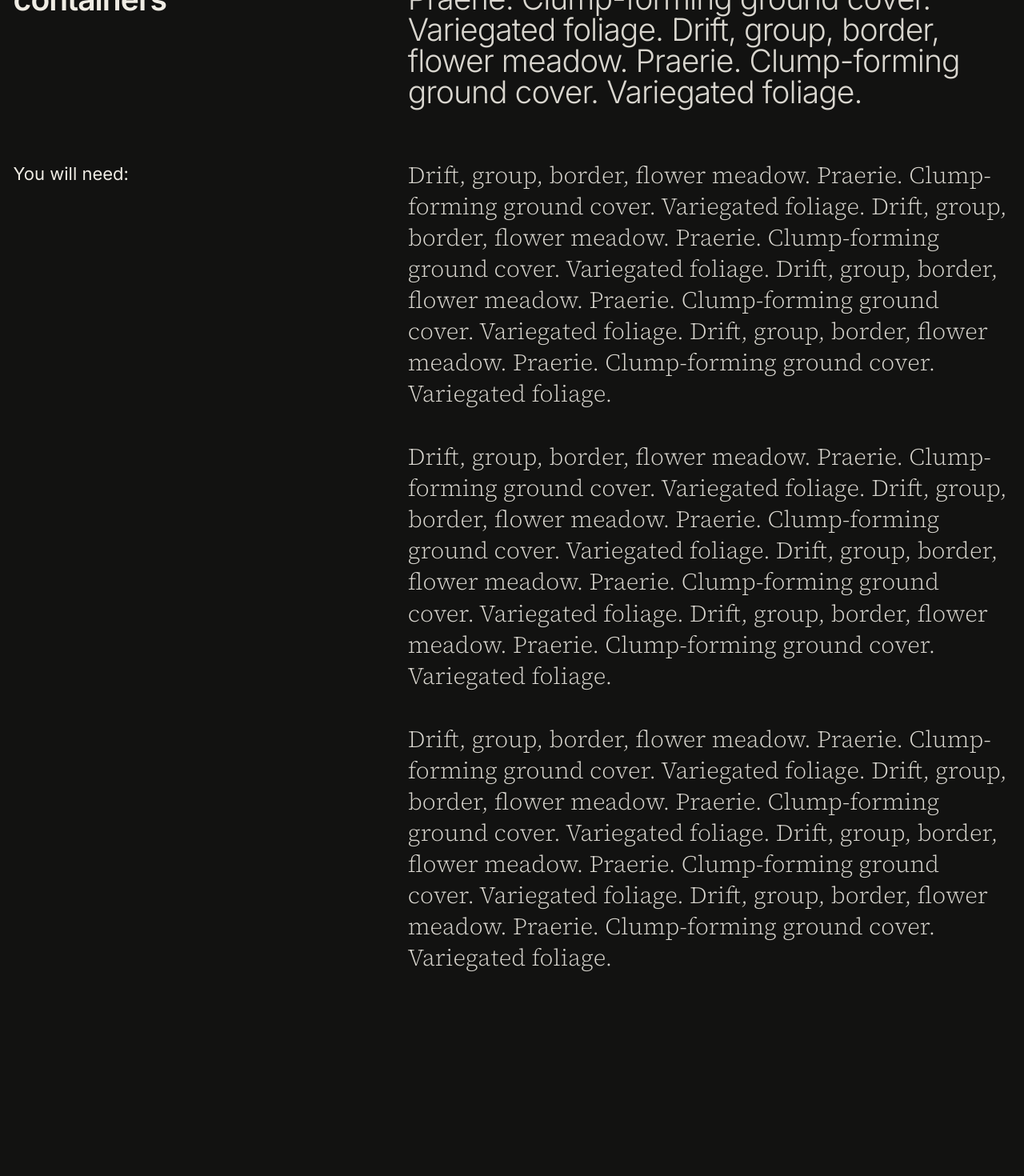
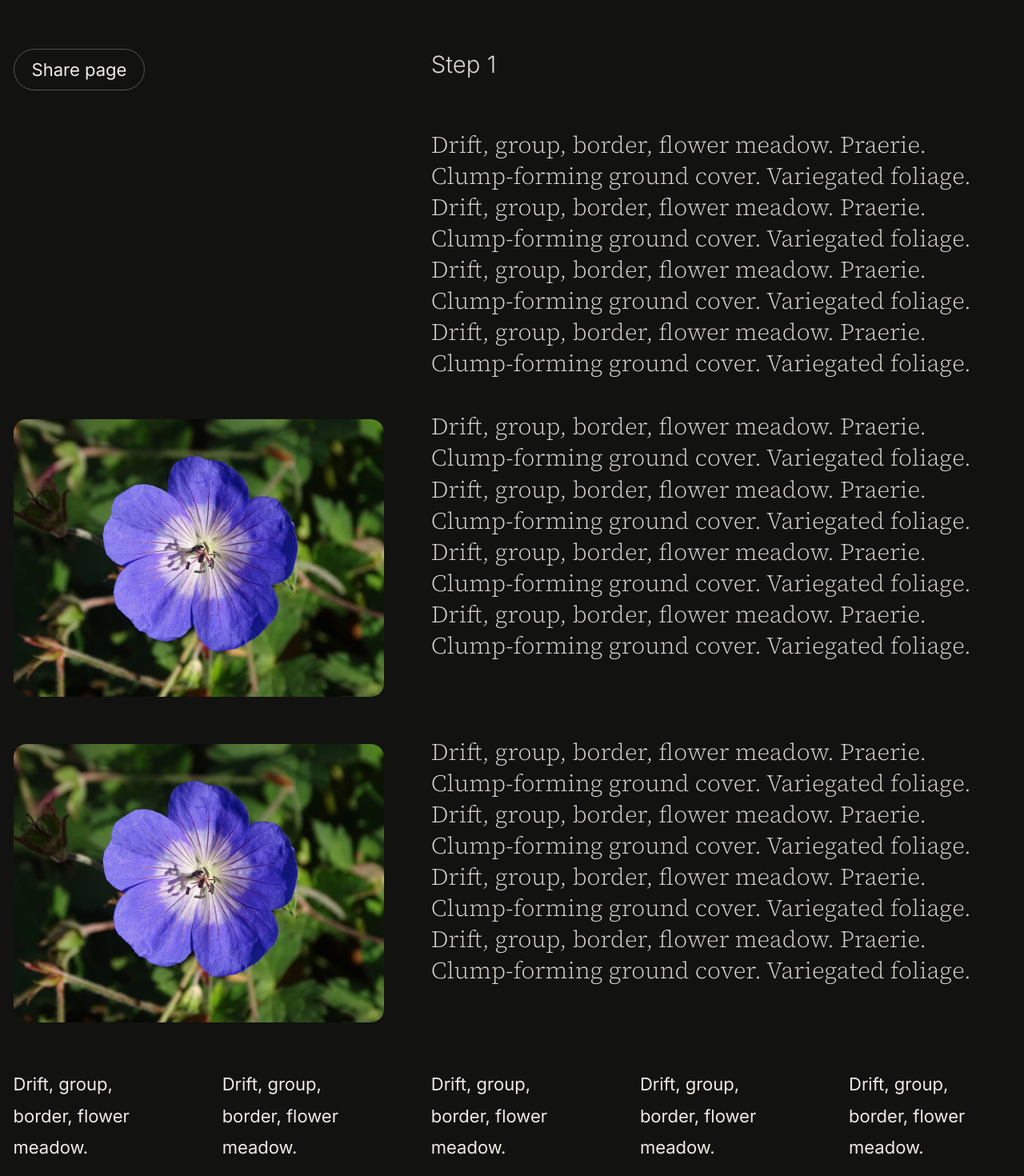
Before and after one commit to bobbyvanrijn/hardyards, a Next.js app: page /playground in a window 1280 px wide. Shown: the part 196-1666 px from the top of the page at 80% size. Before the commit the page ends 1420 px from the top, so only its background shows below. Built offline with nearby package versions, Linux system fonts and the light colour scheme.

Commit message:
feature: Share button

```diff
--- a/pages/playground.module.css
+++ b/pages/playground.module.css
@@ -5,10 +5,12 @@
     gap: calc(var(--grid-unit) * 1.5);
     line-height: var(--grid-unit);
 
-    margin: 0 var(--scale-7) var(--scale-7);
-    padding-top: var(--scale-5);
+    padding: 0 var(--scale-7) var(--scale-7);
+    /* background: rgb(var(--white));
+    color: rgb(var(--black)); */
 
-    border-top: 1px solid rgb(var(--white) / var(--alpha-3));
+    /* padding-top: var(--scale-5); */
+    /* border-top: 1px solid rgb(var(--white) / var(--alpha-3)); */
 
     /* background-image: linear-gradient(red 0%, red 5%, transparent 5%, transparent 50%, red 50%, red 52.5%, transparent 52.5%, transparent); */
     background-size: 100% var(--grid-unit);
@@ -18,7 +20,7 @@
 
 @media screen and (min-width: 50rem) {
     .playground {
-        grid-template-columns: 5fr 3fr 5fr;
+        grid-template-columns: repeat(5, 1fr);
     }
 }
 
@@ -37,14 +39,17 @@
 }
 
 .playground img {
-    border-radius: var(--scale-5);
+    border-radius: var(--scale-7);
     display: block;
     max-width: 100%;
-    width: 100%;
-    height: 400px;
+    height: 100%;
     object-fit: cover;
-    /* grid-column: 1/2; */
-    grid-column: 2/4;
+}
+
+@media screen and (min-width: 50rem) {
+    .playground img {
+        grid-column: 1/3;
+    }
 }
 
 .playgroundParagraph {
@@ -76,6 +81,6 @@
 @media screen and (min-width: 50rem) {
     .playgroundParagraph,
     .playgroundLead {
-        grid-column: 2/4;
+        grid-column: 3/6;
     }
 }
--- a/pages/playground.tsx
+++ b/pages/playground.tsx
@@ -1,37 +1,91 @@
+import { useRouter } from 'next/router';
+
 import HeaderSpacer from '../components/HeaderSpacer';
 import Image from 'next/image';
 import styles from './playground.module.css';
 
 export default function Playground() {
+    const router = useRouter();
+
+    async function share() {
+        const sharable = {
+            title: 'Playground',
+            text: 'Description',
+            url: router.route
+        };
+        try {
+            await navigator.share( sharable );
+        } catch (err) {
+            console.error(err);
+        }
+    }
     return (
         <>
             <HeaderSpacer />
             <div className={styles.playground}>
                 <div className={styles.playgroundTitle}>
                     <div className='trim-both'>
-                        Sowing seeds in containers
+                        Geranium ‘Rozanne’
                     </div>
                 </div>
 
                 <p className={`${styles.playgroundLead} trim-both trim-both--source`}>
-                    Drift, group, border, flower meadow. Praerie. Clump-forming ground cover. Variegated foliage. Drift, group, border, flower meadow. Praerie. Clump-forming ground cover. Variegated foliage.
+                    Hybrid of Geranium himalayense and Geranium wallichianum ‘Buxton&apos;s variety’
                 </p>
+                <div>
+                    <div onClick={share} className='pill'>
+                        <div className='trim-both'>Share page</div>
+                    </div>
+                </div>
 
-                <div>
-                    <div className='trim-both'>You will need:</div>
+                {/* FIELD */}
+                <div className={`${styles.playgroundParagraph}`}>
+                    Step 1
                 </div>
 
                 <p className={`${styles.playgroundParagraph} body-text trim-both trim-both--source`}>
                     Drift, group, border, flower meadow. Praerie. Clump-forming ground cover. Variegated foliage. Drift, group, border, flower meadow. Praerie. Clump-forming ground cover. Variegated foliage. Drift, group, border, flower meadow. Praerie. Clump-forming ground cover. Variegated foliage. Drift, group, border, flower meadow. Praerie. Clump-forming ground cover. Variegated foliage.
                 </p>
+                {/* / FIELD */}
+
+                <Image
+                    src={'/images/geranium-rozanne.webp'}
+                    sizes='(max-width: 768px) 100vw, (max-width: 1200px) 50vw, 33vw'
+                    alt="Featured image"
+                    height={800}
+                    width={1416}
+                />
 
                 <p className={`${styles.playgroundParagraph} body-text trim-both trim-both--source`}>
                     Drift, group, border, flower meadow. Praerie. Clump-forming ground cover. Variegated foliage. Drift, group, border, flower meadow. Praerie. Clump-forming ground cover. Variegated foliage. Drift, group, border, flower meadow. Praerie. Clump-forming ground cover. Variegated foliage. Drift, group, border, flower meadow. Praerie. Clump-forming ground cover. Variegated foliage.
                 </p>
 
+                <Image
+                    src={'/images/geranium-rozanne.webp'}
+                    sizes='(max-width: 768px) 100vw, (max-width: 1200px) 50vw, 33vw'
+                    alt="Featured image"
+                    height={800}
+                    width={1416}
+                />
+
                 <p className={`${styles.playgroundParagraph} body-text trim-both trim-both--source`}>
                     Drift, group, border, flower meadow. Praerie. Clump-forming ground cover. Variegated foliage. Drift, group, border, flower meadow. Praerie. Clump-forming ground cover. Variegated foliage. Drift, group, border, flower meadow. Praerie. Clump-forming ground cover. Variegated foliage. Drift, group, border, flower meadow. Praerie. Clump-forming ground cover. Variegated foliage.
                 </p>
+                <div>
+                    Drift, group, border, flower meadow.
+                </div>
+                <div>
+                    Drift, group, border, flower meadow.
+                </div>
+                <div>
+                    Drift, group, border, flower meadow.
+                </div>
+                <div>
+                    Drift, group, border, flower meadow.
+                </div>
+                <div>
+                    Drift, group, border, flower meadow.
+                </div>
             </div>
         </>
     )
--- a/styles/globals.css
+++ b/styles/globals.css
@@ -258,6 +258,6 @@ figcaption {
     display: inline-block;
     border-radius: var(--scale-5);
     padding: var(--scale-7) var(--scale-6);
-    border: 1px solid;
+    border: 1px solid rgb(var(--white) / .3);
     color: rgb(var(--white));
 }
```
